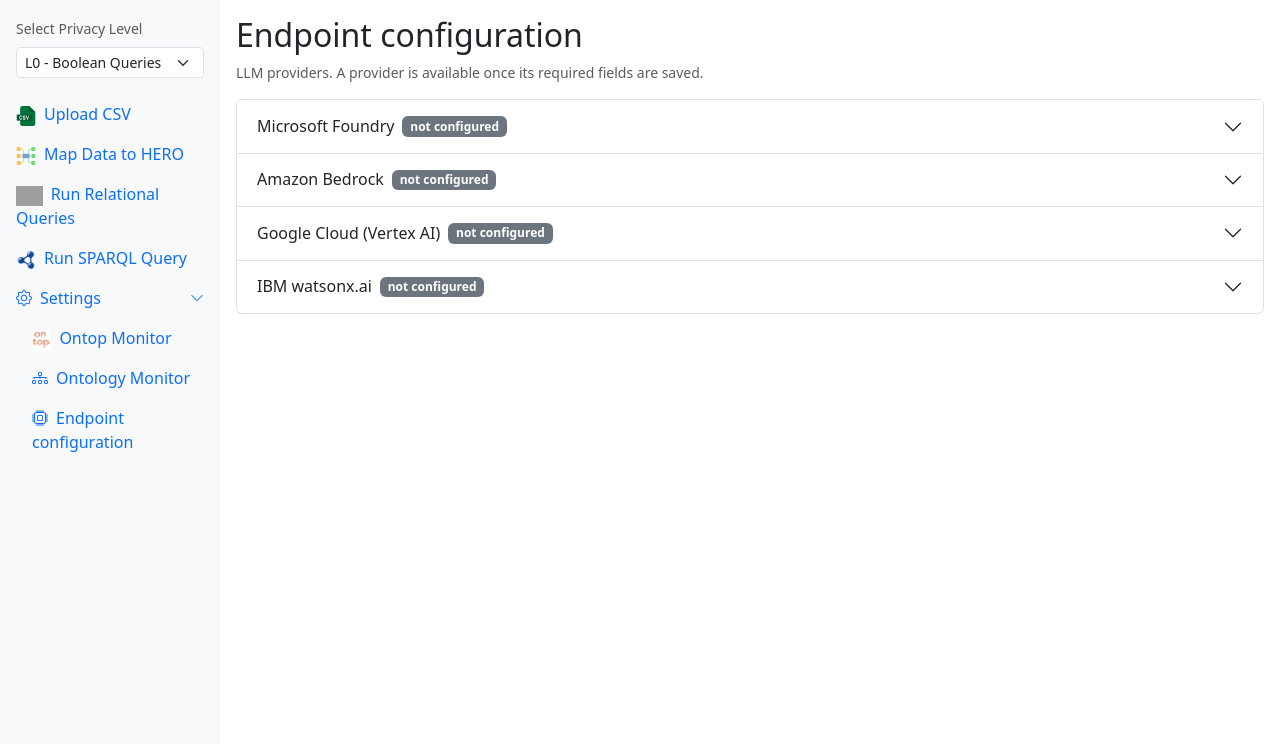
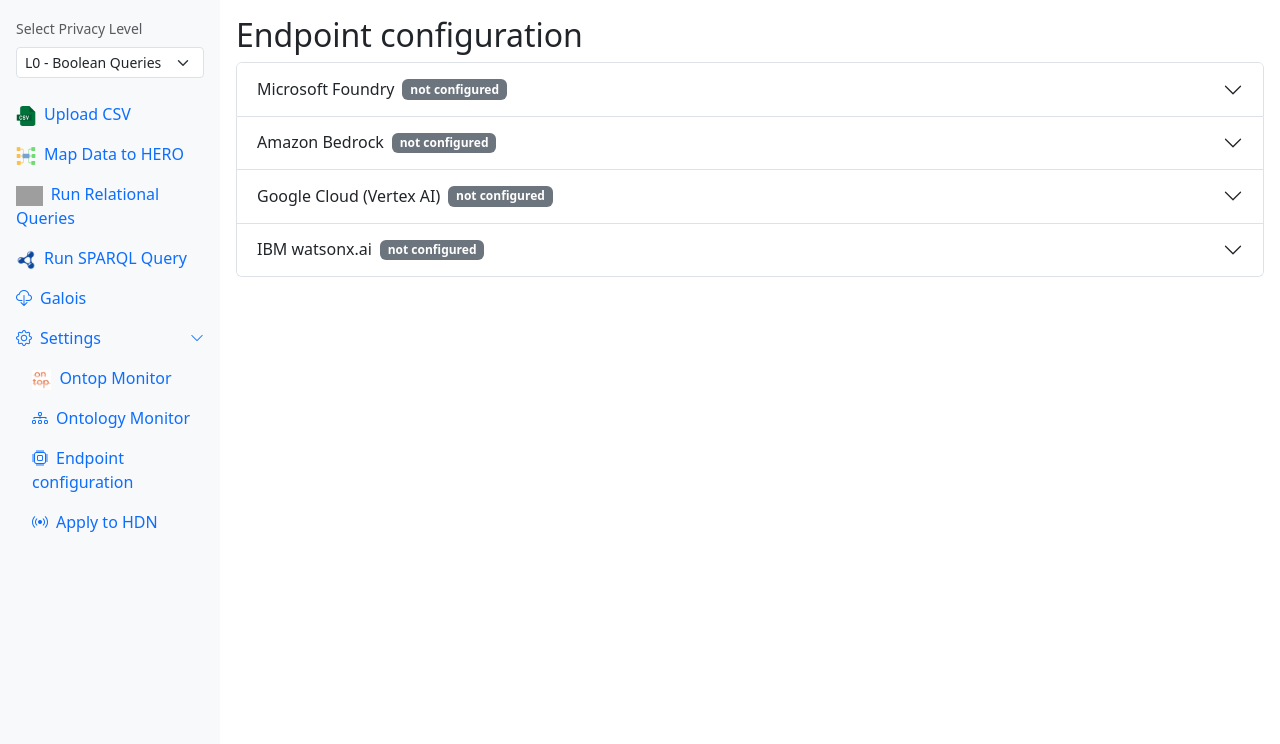
Before and after one commit to mircocazzaro/tdn-endpoint, a Django app: page /settings/ in a window 1280 px wide. Shown: the part 56-800 px from the top of the page. Run offline with Django 4.2, Linux system fonts and the light colour scheme; tables that the repository leaves empty hold one stand-in row (values such as "Sample post"); data that the repository does not hold is empty; some libraries are stand-ins or nearby versions; grey boxes are pictures that could not be loaded.

Commit message:
fix menu

```diff
--- a/myapp/templates/myapp/base.html
+++ b/myapp/templates/myapp/base.html
@@ -119,13 +119,16 @@
           <a class="nav-link" href="{% url 'sparql_query' %}"><img src="{% static 'myapp/sparql.png' %}" alt="Logo" height="20" class="d-inline-block align-text-center me-2">Run SPARQL Query</a>
         </li>
         <li class="nav-item">
+          <a class="nav-link" href="{% url 'galois' %}"><i class="bi bi-cloud-download me-2" aria-hidden="true"></i>Galois</a>
+        </li>
+        <li class="nav-item">
           <button class="nav-link w-100 text-start d-flex align-items-center border-0 bg-transparent" type="button"
                   data-bs-toggle="collapse" data-bs-target="#settingsMenu" aria-expanded="false" aria-controls="settingsMenu">
             <i class="bi bi-gear me-2" aria-hidden="true"></i>Settings
             <i class="bi bi-chevron-down ms-auto small" aria-hidden="true"></i>
           </button>
           {% with rn=request.resolver_match.url_name %}
-          <div class="collapse{% if rn == 'settings' or rn == 'ontop_control' or rn == 'ontology' %} show{% endif %}" id="settingsMenu">
+          <div class="collapse{% if rn == 'settings' or rn == 'ontop_control' or rn == 'ontology' or rn == 'network' %} show{% endif %}" id="settingsMenu">
             <ul class="nav flex-column ps-3">
               <li class="nav-item">
                 <a class="nav-link" href="{% url 'ontop_control' %}"><img src="{% static 'myapp/ontop-small.png' %}" alt="Logo" height="20" class="d-inline-block align-text-center me-2">Ontop Monitor</a>
@@ -135,6 +138,9 @@
               </li>
               <li class="nav-item">
                 <a class="nav-link" href="{% url 'settings' %}"><i class="bi bi-cpu me-2" aria-hidden="true"></i>Endpoint configuration</a>
+              </li>
+              <li class="nav-item">
+                <a class="nav-link" href="{% url 'network' %}"><i class="bi bi-broadcast me-2" aria-hidden="true"></i>Apply to HDN</a>
               </li>
             </ul>
           </div>
--- a/myapp/templates/myapp/settings.html
+++ b/myapp/templates/myapp/settings.html
@@ -1,7 +1,6 @@
 {% extends 'myapp/base.html' %}
 {% block content %}
 <h2>Endpoint configuration</h2>
-<p class="text-muted small">LLM providers. A provider is available once its required fields are saved.</p>
 
 <div class="accordion" id="llmProviders">
 {% for card in cards %}
```
